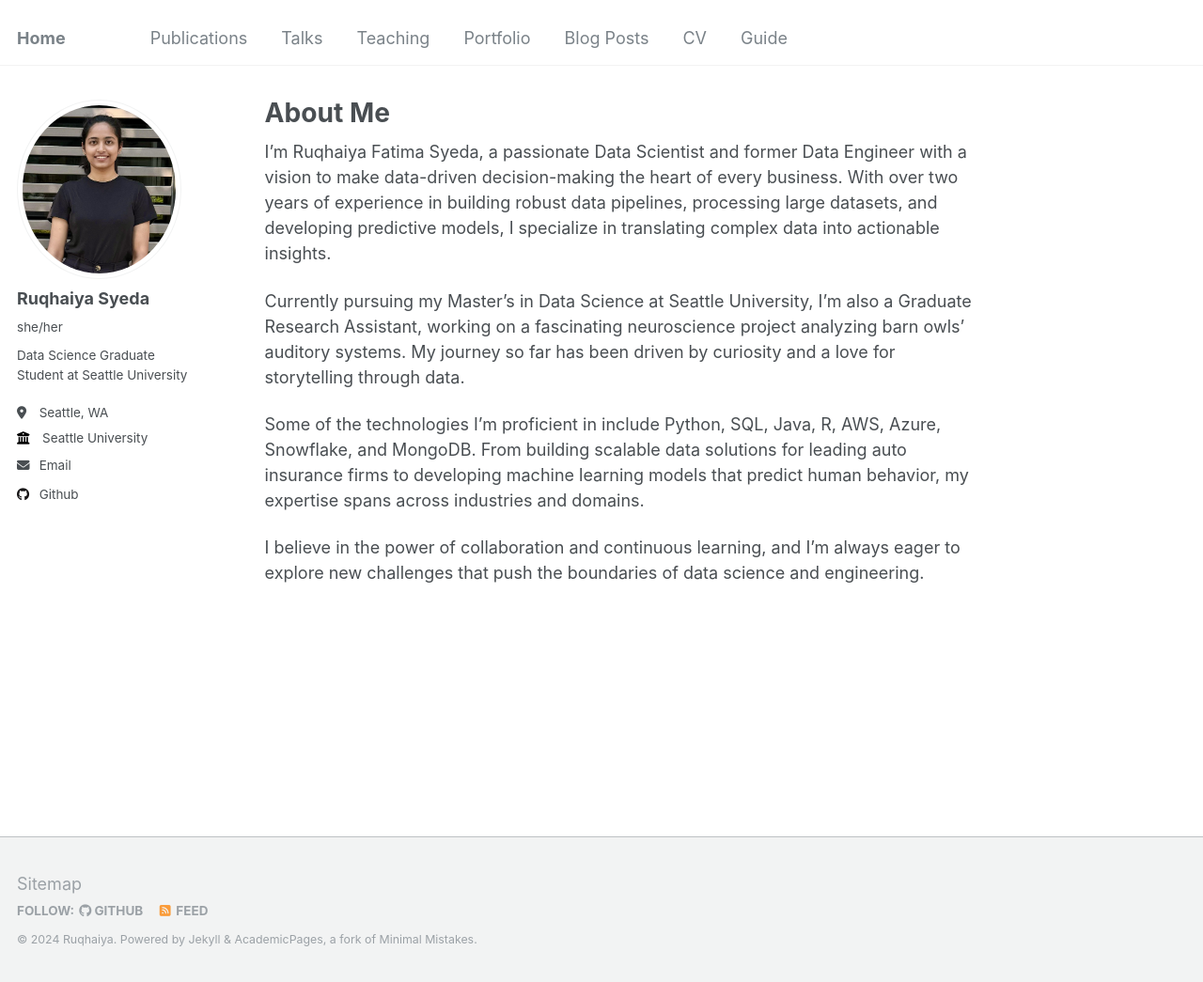
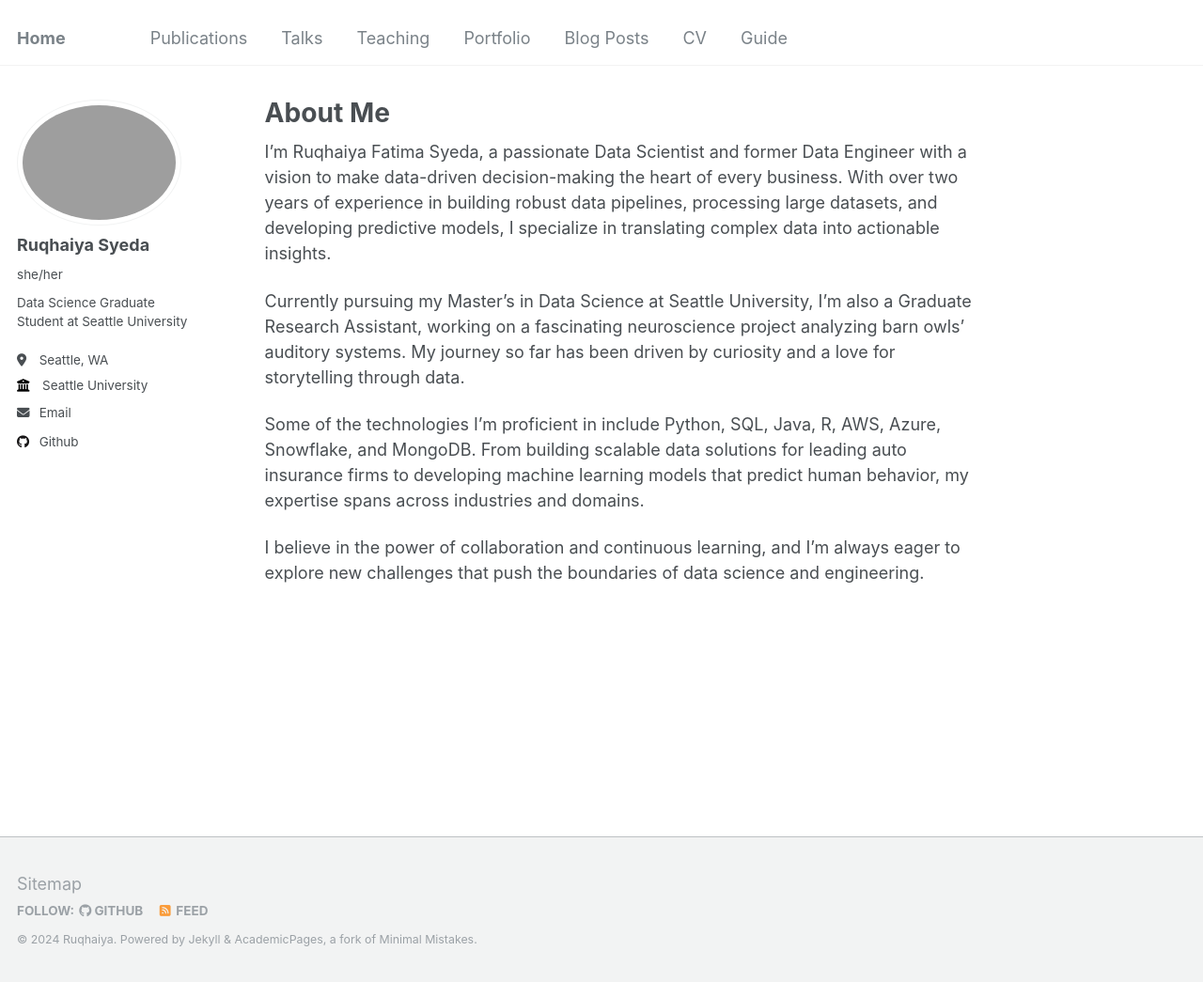
Before and after one commit to Ruqhaiya/ruqhaiya.github.io, a Jekyll site: the page built from _pages/about.md, in a window 1280 px wide and 1045 px high. Shown: the whole window at 94% size. Built offline with Jekyll 4.4.1, drawn with Linux system fonts in a browser that asks for light colours.

Commit message:
Update _config.yml

```diff
--- a/_config.yml
+++ b/_config.yml
@@ -14,7 +14,7 @@ repository               : "Ruqhaiya/ruqhaiya.github.io"
 author:
 
   # Biographic information
-  avatar           : "profile.jpg"
+  avatar           : "profile.jg"
   name             : "Ruqhaiya Syeda"
   pronouns         : "she/her"
   bio              : "Data Science Graduate Student at Seattle University"
```
